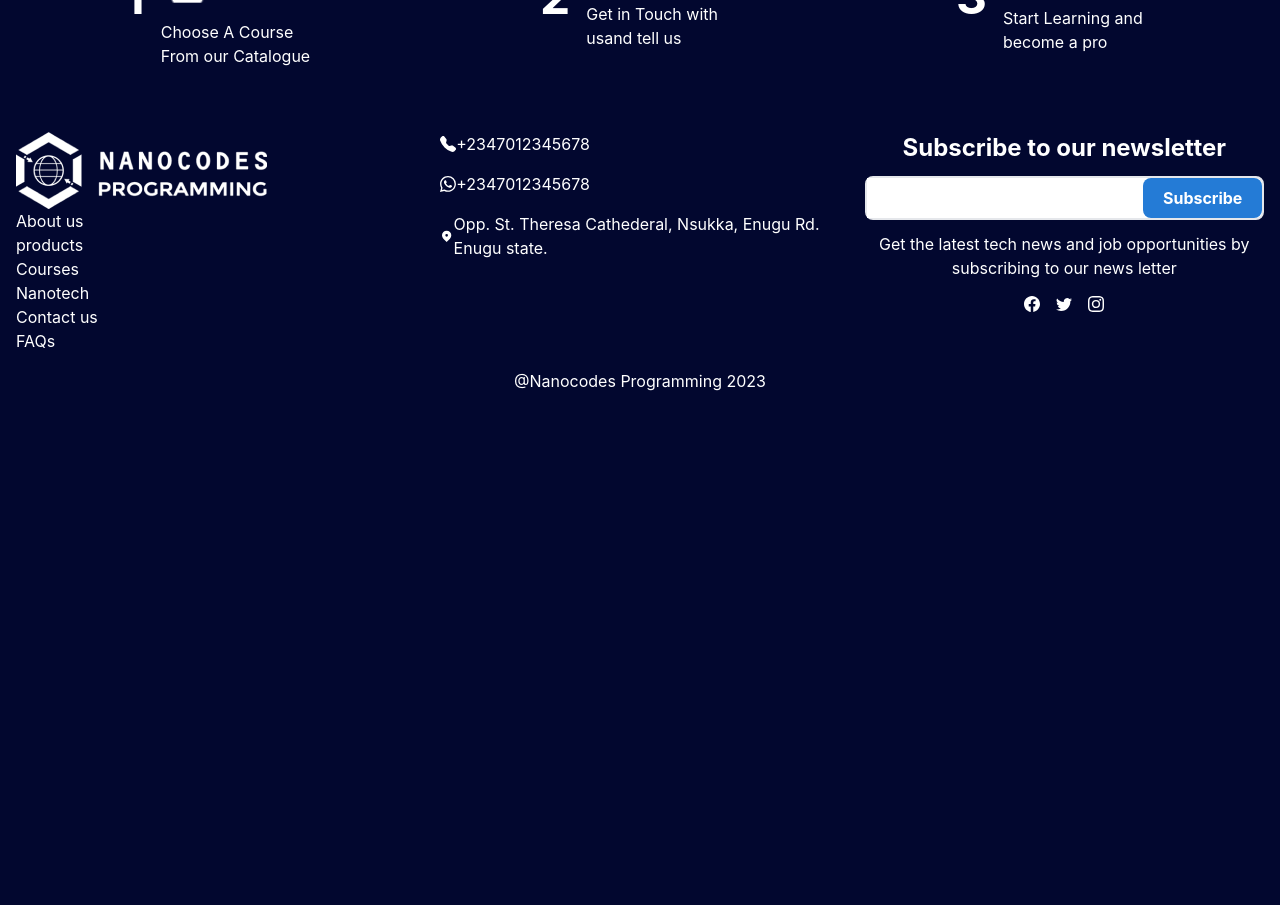
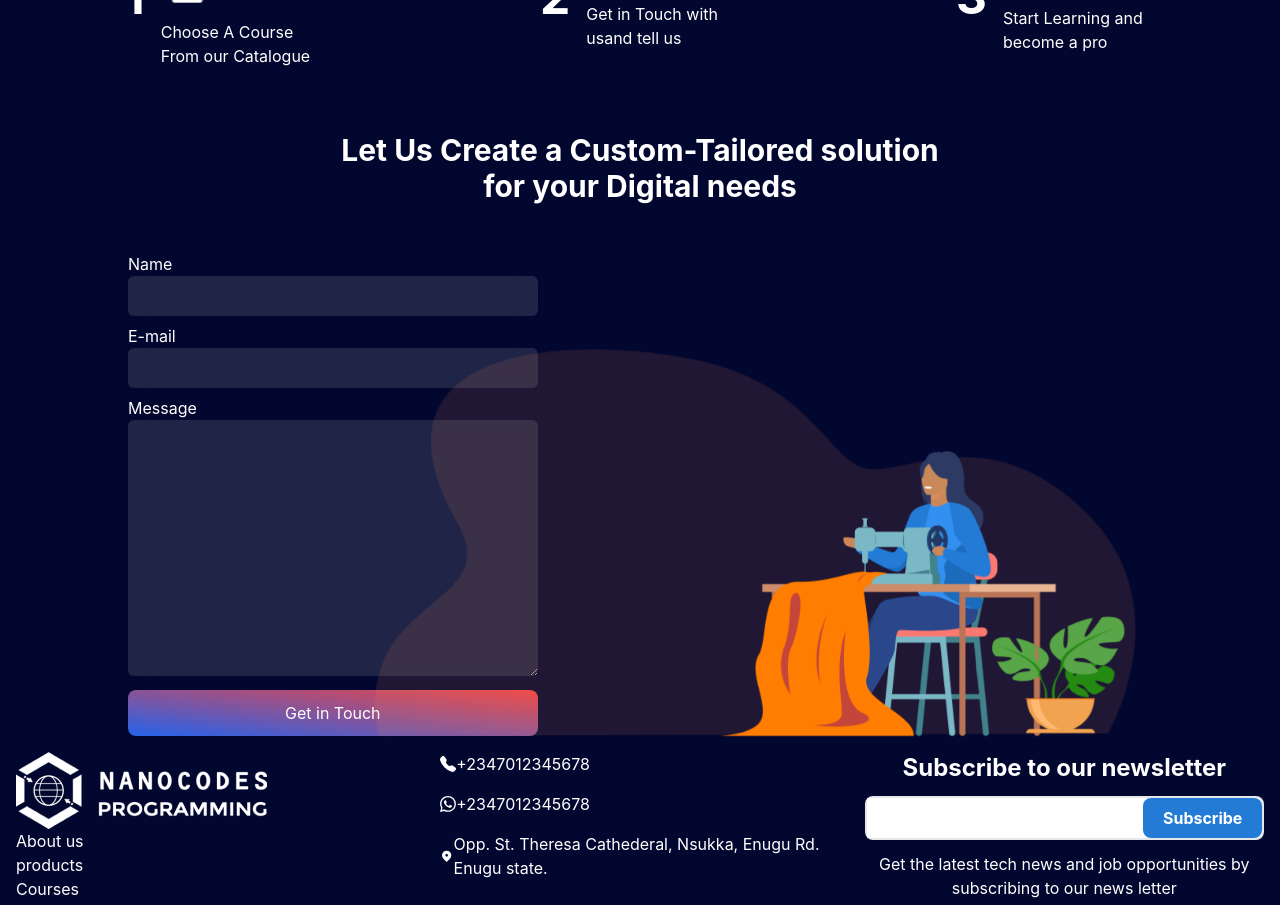
Before and after one commit to romeoscript/nanocodes_website, a React (Create React App) app: page / in a window 1280 px wide. Shown: the part 2420-3325 px from the top of the page. Before the commit the page ends 2813 px from the top, so only its background shows below. Built offline with nearby package versions, Linux system fonts and the light colour scheme.

Commit message:
feat:form added

```diff
--- /dev/null
+++ b/src/components/LadyForm.jsx
@@ -0,0 +1,51 @@
+import number1 from "../images/2.png";
+
+const LadyForm = () => {
+  return (
+    <div>
+      <h2 className="text-white m-auto font-bold text-3xl text-center w-[50%] my-[3rem]">
+        Let Us Create a Custom-Tailored solution for your Digital needs
+      </h2>
+      <div>
+        <aside className="w-[80%] m-auto text-white relative">
+          <form action="#" className="w-[40%]">
+            <div>
+              <label htmlFor="#">Name </label> <br />
+              <input
+                type="text"
+                className=" w-full p-2 rounded-md mb-2 outline-none maini"
+              />
+            </div>
+            <div>
+              <label htmlFor="#">E-mail </label> <br />
+              <input
+                type="text"
+                className=" w-full p-2 rounded-md mb-2 outline-none maini"
+              />
+            </div>
+            <label htmlFor="#">Message </label>
+            <br />
+            <textarea
+              name=""
+              id=""
+              cols="30"
+              rows="10 "
+              className=" w-full p-2 rounded-md mb-2 outline-none maini"
+            ></textarea>
+            <button className="block bg-gradient-to-tr from-blue-600 to-red-500 rounded-lg w-full p-[0.7rem]">
+              Get in Touch
+            </button>
+          </form>
+
+          <img
+            src={number1}
+            alt=""
+            className="w-5/5 absolute bottom-0 h-4/5 right-4"
+          />
+        </aside>
+      </div>
+    </div>
+  );
+};
+
+export default LadyForm;
--- a/src/index.css
+++ b/src/index.css
@@ -1,16 +1,20 @@
 body {
   margin: 0;
-  font-family: -apple-system, BlinkMacSystemFont, 'Segoe UI', 'Roboto', 'Oxygen',
-    'Ubuntu', 'Cantarell', 'Fira Sans', 'Droid Sans', 'Helvetica Neue',
+  font-family: -apple-system, BlinkMacSystemFont, "Segoe UI", "Roboto", "Oxygen",
+    "Ubuntu", "Cantarell", "Fira Sans", "Droid Sans", "Helvetica Neue",
     sans-serif;
   -webkit-font-smoothing: antialiased;
   -moz-osx-font-smoothing: grayscale;
-  background-color: #02072F;
+  background-color: #02072f;
   /* overflow-x: hidden; */
 }
 
+.maini {
+  background: rgba(217, 217, 217, 0.14);
+  backdrop-filter: blur(17px);
+}
 code {
-  font-family: source-code-pro, Menlo, Monaco, Consolas, 'Courier New',
+  font-family: source-code-pro, Menlo, Monaco, Consolas, "Courier New",
     monospace;
 }
 
--- a/src/pages/Home.jsx
+++ b/src/pages/Home.jsx
@@ -1,5 +1,6 @@
 import React from "react";
 import Journey from "../components/Journey";
+import LadyForm from "../components/LadyForm";
 import Layout from "../components/Layout";
 import ServiceCard from "../components/ServiceCard";
 import SwiperCard from "../components/SwiperCard";
@@ -14,6 +15,7 @@ const Home = () => {
       <ServiceCard />
       <SwiperCard />
       <Journey />
+      <LadyForm />
     </Layout>
   );
 };
```
Also changed, not shown: src/images/2.png (added), src/images/3.png (added).
